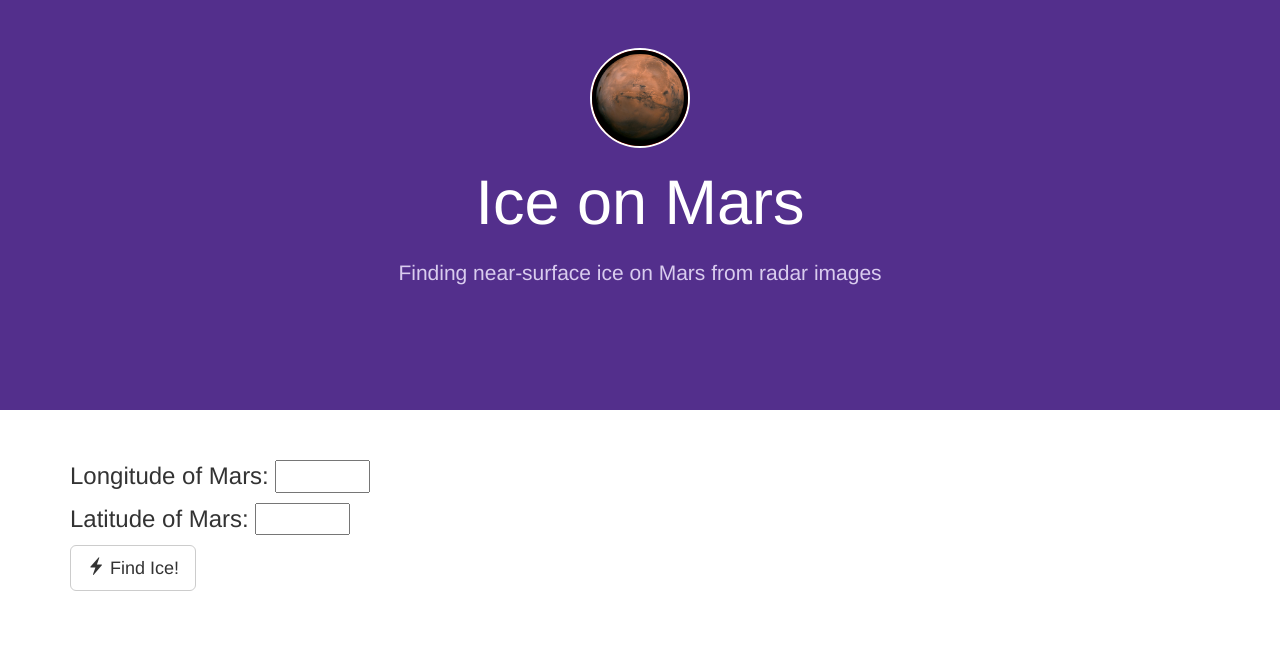
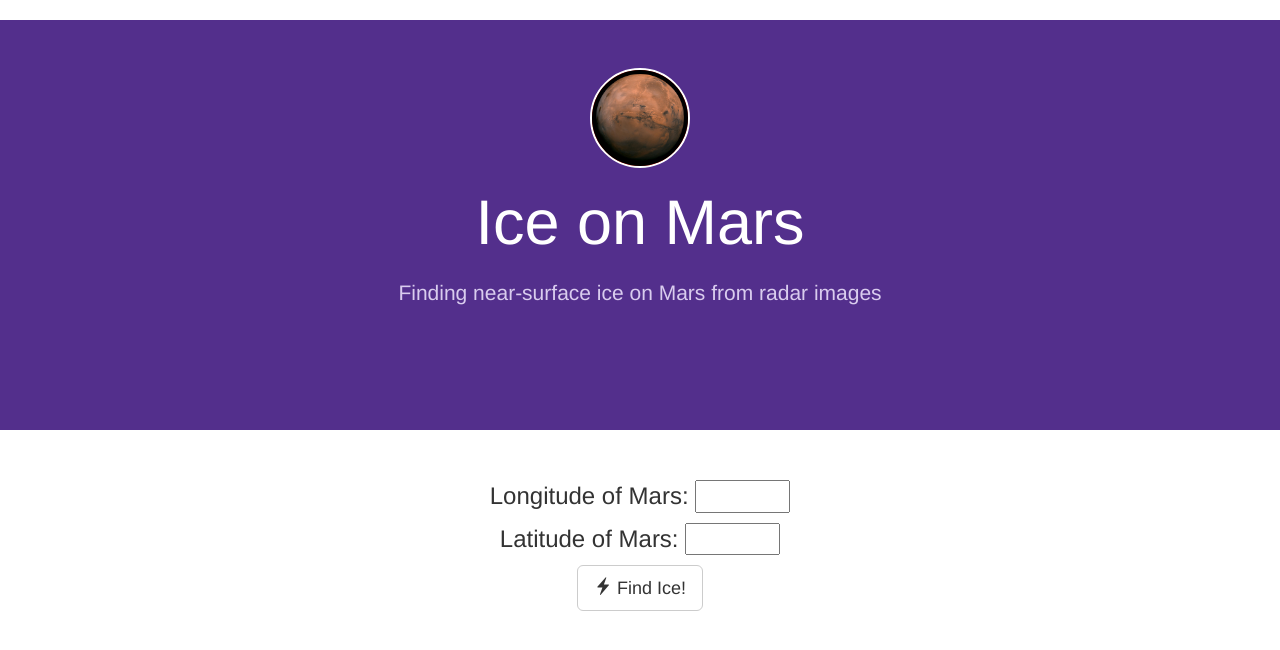
Before and after one commit to nathanjchan/ice-on-mars-app, a Django app: page / in a window 1280 px wide. Shown: the part 51-701 px from the top of the page. Run offline with Django 3.2, Linux system fonts and the light colour scheme; some libraries are stand-ins or nearby versions.

Commit message:
Update index.html

```diff
--- a/hello/templates/index.html
+++ b/hello/templates/index.html
@@ -2,6 +2,11 @@
 {% load static %}
 
 {% block content %}
+
+<style>
+  h3 {text-align: center;}
+  h4 {text-align: center;}
+</style>
 
 <div class="jumbotron text-center">
   <div class="container">
@@ -21,10 +26,13 @@
     {% csrf_token %}
     <h3>
       <p>Longitude of Mars: <input type="number" id="longitude" name="longitude" min="0" max="360" required /></p>
-      <p>Latitude of Mars: <input type="number" id="latitude" name="latitude" min="-90" max="90" required /></p>
-      <p><button id="searchButton" type="submit" class="btn btn-lg btn-default"><span class="glyphicon glyphicon-flash"></span> Find Ice!</button></p>
+        <p>Latitude of Mars: <input type="number" id="latitude" name="latitude" min="-90" max="90" required /></p>
+        <p><button id="searchButton" type="submit" class="btn btn-lg btn-default"><span
+              class="glyphicon glyphicon-flash"></span> Find Ice!</button></p>
+    </h3>
+    <h4>
       <p id="searchText" style="display: none">Searching...</p>
-    </h3>
+    </h4>
   </form>
   <!--<div class="alert alert-info text-center" role="alert">
     This web app is a work in progress.
```
